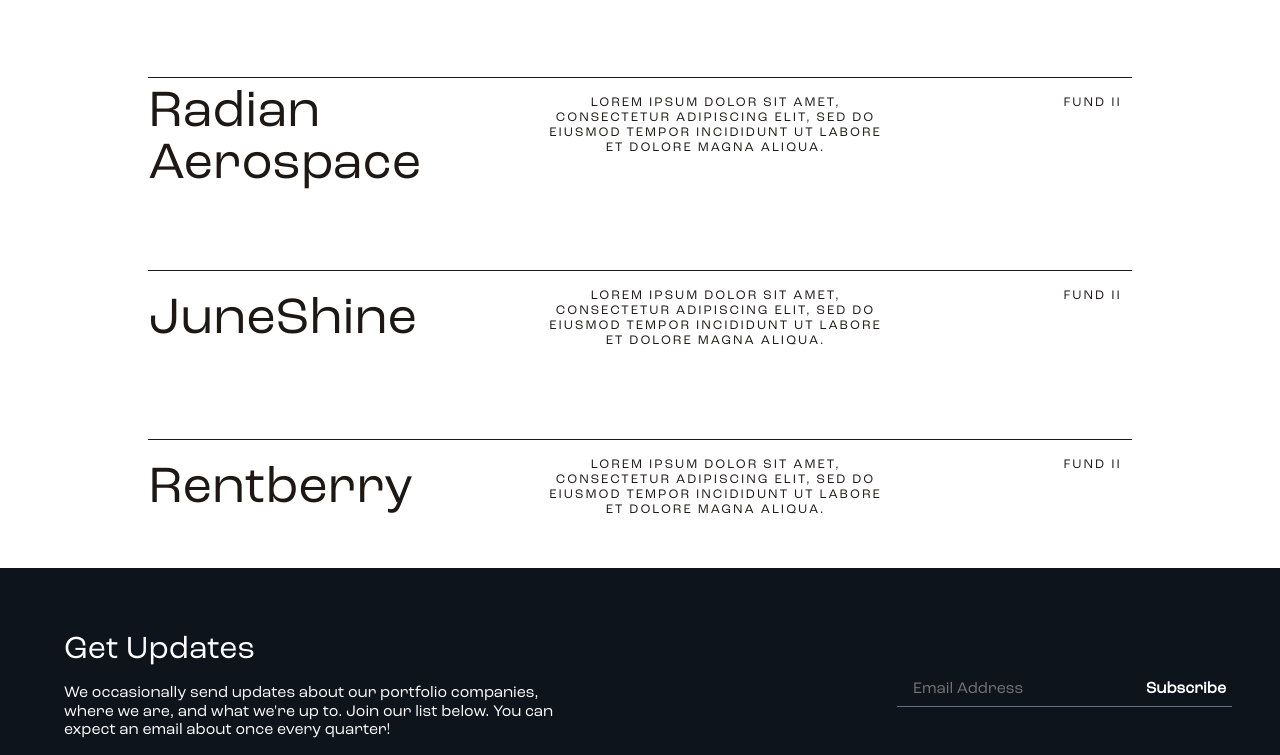
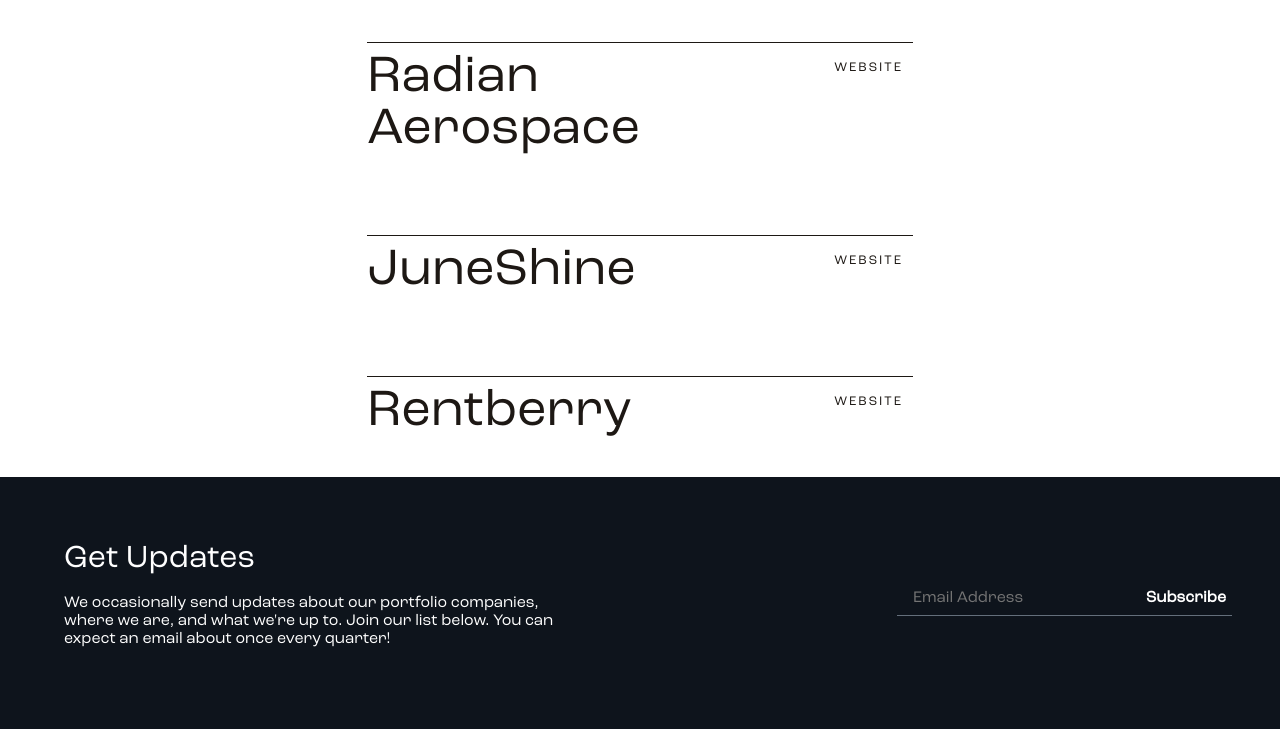
Before and after one commit to ericzhu105/Bachmanity-Landing, a React app: page /portfolio in a window 1280 px wide. Shown: the part 652-1407 px from the top of the page. Built offline with nearby package versions, Linux system fonts and the light colour scheme.

Commit message:
New portfolio design

```diff
--- a/src/views/portfolio.css
+++ b/src/views/portfolio.css
@@ -345,39 +345,54 @@
   flex-direction: column;
 }
 
+.website-link {
+  color: #1D1814;
+  text-decoration: none;
+  transition: 0.3s;
+}
+
+.website-link:hover {
+  color: #51B46B;
+}
+
 .flex-container {
-  font-family: "Roc Grotesk", sans-serif;
-  margin: 40px 0px;
+      font-family: "Roobert-Regular", sans-serif;
+ margin: 40px 0px;
   border-top: 1px solid #1D1814;
   display: flex;
   padding-top: 8px;
   flex-direction: row;
   text-align: left;
-  font-size: 13px;
-  align-items: center;
-  color: #1D1814;
-  justify-content: space-between;
+    font-size: 13px;
+    align-items: center;
+    color: #1D1814;
 }
 
 .flex-investment {
-  line-height: 100%;
-  font-family: "Roc Grotesk", sans-serif;
+    line-height: 100%;
+      font-family: "RecklessNeue-Thin", sans-serif;
   font-size: 52px;
   flex: 50%;
-  width: fit-content;
 }
 
-.flex-descp {
+.flex-stage {
   padding: 10px;
-  /* flex: 30%; */
+  flex: 20%;
+   align-self: start;
+
+}
+
+.stage {
+  border: 1px solid #0B674E;
+  color: #0B674E;
   text-align: center;
+  display: inline-block;
   text-transform: uppercase;
   letter-spacing: 2px;
-  align-self: start;
-  width: 28rem;
+  padding: 5px 20px 5px 20px;
 }
 
-.flex-fund {
+.flex-link {
   padding: 10px;
   flex: 30%;
   text-align: right;
@@ -399,7 +414,7 @@
 
     @media screen and (max-width:400px) {
     .flex-investment {
-      font-family: "Roc Grotesk", sans-serif;
+      font-family: "Roobert-Regular", sans-serif;
       font-size: 18px;
     }
     .flex-link {
--- a/src/views/portfolio.js
+++ b/src/views/portfolio.js
@@ -9,12 +9,12 @@
 import { Footer } from './Components/Footer'
 
 const companies = [
-  { name: 'Promly', href: 'https://www.promly.org/', image: '/companies/promly.svg', descp: "Lorem ipsum dolor sit amet, consectetur adipiscing elit, sed do eiusmod tempor incididunt ut labore et dolore magna aliqua.", fund: "FUND II" },
-  { name: 'Pipe', href: 'https://pipe.com/', image: '/companies/pipe.svg', descp: "Lorem ipsum dolor sit amet, consectetur adipiscing elit, sed do eiusmod tempor incididunt ut labore et dolore magna aliqua.", fund: "FUND II" },
-  { name: 'Housr', href: 'https://www.housrapp.co.uk/', image: '/companies/housr.svg', descp: "Lorem ipsum dolor sit amet, consectetur adipiscing elit, sed do eiusmod tempor incididunt ut labore et dolore magna aliqua.", fund: "FUND II" },
-  { name: 'Radian Aerospace', href: 'https://www.radianaerospace.com/', image: '/companies/radian.svg', descp: "Lorem ipsum dolor sit amet, consectetur adipiscing elit, sed do eiusmod tempor incididunt ut labore et dolore magna aliqua.", fund: "FUND II" },
-  { name: 'JuneShine', href: 'https://juneshine.com/', image: '/companies/june.svg', className: 'june', descp: "Lorem ipsum dolor sit amet, consectetur adipiscing elit, sed do eiusmod tempor incididunt ut labore et dolore magna aliqua.", fund: "FUND II" },
-  { name: 'Rentberry', href: 'https://rentberry.com/', image: '/companies/rentberry.svg', descp: "Lorem ipsum dolor sit amet, consectetur adipiscing elit, sed do eiusmod tempor incididunt ut labore et dolore magna aliqua.", fund: "FUND II" },
+  { name: 'Promly', href: 'https://www.promly.org/', image: '/companies/promly.svg' },
+  { name: 'Pipe', href: 'https://pipe.com/', image: '/companies/pipe.svg' },
+  { name: 'Housr', href: 'https://www.housrapp.co.uk/', image: '/companies/housr.svg' },
+  { name: 'Radian Aerospace', href: 'https://www.radianaerospace.com/', image: '/companies/radian.svg' },
+  { name: 'JuneShine', href: 'https://juneshine.com/', image: '/companies/june.svg', className: 'june' },
+  { name: 'Rentberry', href: 'https://rentberry.com/', image: '/companies/rentberry.svg' },
 ];
 
 const Portfolio = (props) => {
@@ -30,7 +30,7 @@
       </Helmet>
       <Navbar />
 
-      <div className="portfolio-cont</div>ainer01" data-aos="fade-in">
+      <div className="portfolio-container01" data-aos="fade-in">
         <h1 className="portfolio-text07">Portfolio</h1>
         <span className="portfolio-text08">
           Some companies we&apos;ve backed
@@ -40,17 +40,14 @@
 
       <div className="flex-columns">
       {companies.map((company) => (
-        <a href={company.href} target="_blank">
         <div className="flex-container" key={company.name}>
           <div className="flex-investment">{company.name}</div>
-          <div className="flex-descp">
-            <span>{company.descp}</span>
+          <div className="flex-link">
+            <a className="website-link" href={company.href} target="_blank">
+              Website
+            </a>
           </div>
-          <div className="flex-fund">
-            <span>{company.fund}</span>
-            </div>
         </div>
-        </a>
       ))}
     </div>
 
```
